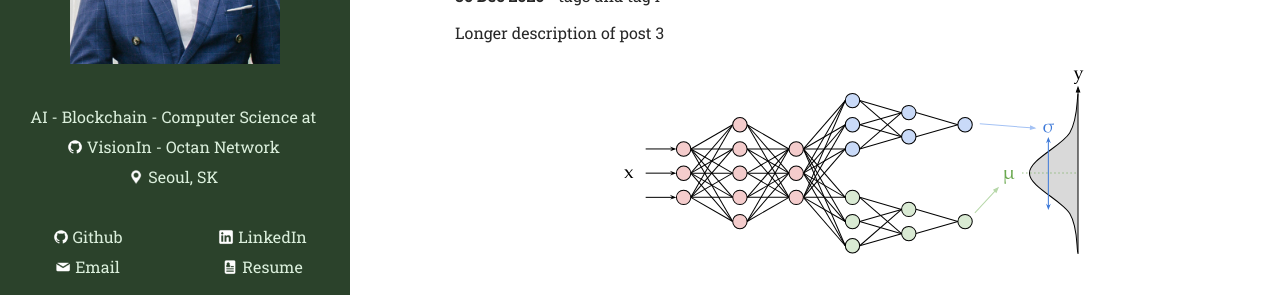
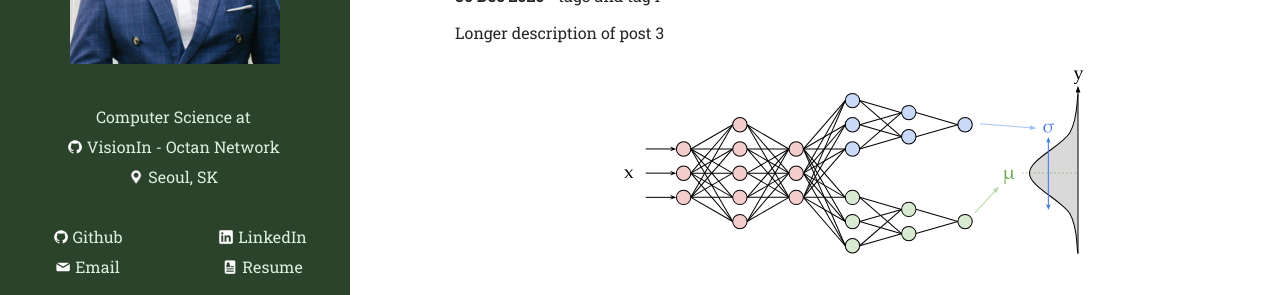
Before and after one commit to dungdo123/dungdo123.github.io, a Jekyll site: the page built from index.html, in a window 1280 px wide. Shown: the part 304-599 px from the top of the page. Built offline with Jekyll 4.4.1, drawn with Linux system fonts in a browser that asks for light colours.

Commit message:
Update _config.yml

```diff
--- a/_config.yml
+++ b/_config.yml
@@ -1,6 +1,6 @@
 # Info about you
 name: Do Huu Dung
-position: AI - Blockchain - Computer Science
+position: Computer Science
 email: dungdo.hust@gmail.com
 company_name: VisionIn - Octan Network
 company_url: https://vision-in.co.kr/
```
